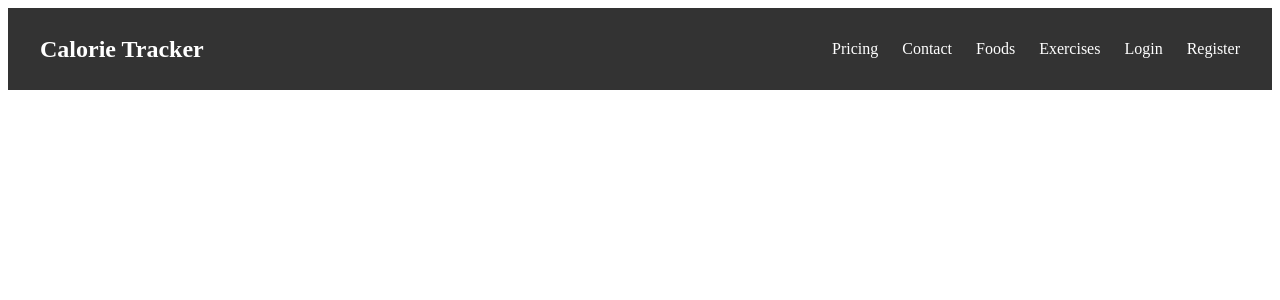
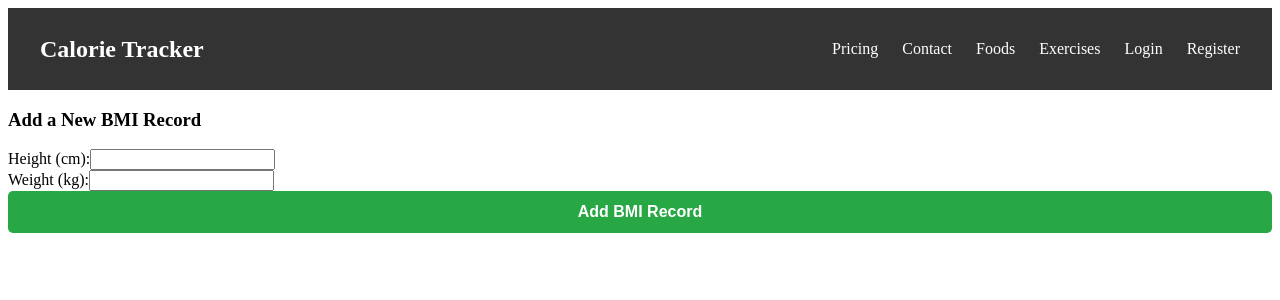
Before and after one commit to Will-Java-FS/Team5-Project1-SarahAnatoli-StephenBecker-BolaGhaly-MichaelNugent, a React (Vite) app in the folder frontend/: page /test in a window 1280 px wide. Shown: the top 300 px of the page. Built offline with nearby package versions, Linux system fonts and the light colour scheme.

Commit message:
save records component

```diff
--- a/frontend/src/App.tsx
+++ b/frontend/src/App.tsx
@@ -15,6 +15,7 @@ import NavigationBar from './components/NavBar'
 
 import BMIList from './pages/BMIList'
 import { AuthProvider } from './context/AuthContext'
+import BMIAdd from './pages/BMIAdd'
 
 function App() {
 
@@ -35,7 +36,8 @@ function App() {
             <Route path='/Login' element={<UserLogin />} />
             <Route path='/Profile' element={<UserProfile />} />
             <Route path='/Logout' element={<Logout />} />
-            <Route path='/bmirecords/bmilistbyuserid' element={<BMIList/>}/>
+            <Route path='/bmirecords' element={<BMIList/>}/>
+            <Route path='/test' element={<BMIAdd/>}/>
             {/* <Route path='/Portal' element={<Portal />} /> */}
           </Routes>
         </AuthProvider>
--- a/frontend/src/components/UserPortalCards.tsx
+++ b/frontend/src/components/UserPortalCards.tsx
@@ -12,7 +12,7 @@ import '../CSS/UserPortalCards.css'
 export default function UserPortalCards() {
     return (
         <div className='UserPortalCards'>
-            <PortalCard title="BMI Records" to="/BMIRecords" imgSrc={HearthStethoscopeIcon} />
+            <PortalCard title="BMI Records" to="/bmirecords" imgSrc={HearthStethoscopeIcon} />
             <PortalCard title="Food Logs" to="/FoodLogs" imgSrc={FoodJournal} />
             <PortalCard title="Exercise Logs" to="/ExerciseLogs" imgSrc={ExerciseLogsIcon} />
             <PortalCard title="User Profile" to="/Profile" imgSrc={UserProfileIcon} />
--- /dev/null
+++ b/frontend/src/pages/BMIAdd.tsx
@@ -0,0 +1,102 @@
+
+import { useEffect, useRef, useState } from "react";
+import axiosInstance from "../axios/AxiosInstance";
+
+interface BMIRecord {
+  id: number | undefined;
+  height: number | undefined;
+  weight: number | undefined;
+  bmiValue: number | undefined;
+  recordedAt: string | undefined;
+}
+
+export default function AddBMI() {
+
+
+  const [userBMI, setUserBMI] = useState<BMIRecord[]>([]);
+  const [newBMI, setNewBMI] = useState<BMIRecord>({
+    id: undefined,
+    height: undefined,
+    weight: undefined,
+    bmiValue: undefined,
+    recordedAt: undefined,
+    });
+
+    const heightRef = useRef<HTMLInputElement>(null);
+    const weightRef = useRef<HTMLInputElement>(null);
+
+    const save = async () => {
+
+        try {
+          const response = await axiosInstance.post("/bmirecords/addbmirecord", {
+            height: heightRef.current!.value,
+            weight: weightRef.current!.value,
+          })
+          console.log(response)
+          setUserBMI(response.data)
+
+        } catch (error) {
+          console.error("Failed to update user BMI information:", error)
+        }
+      }
+
+
+  const handleInputChange = (e: React.ChangeEvent<HTMLInputElement>) => {
+    const { name, value } = e.target;
+    setNewBMI({...newBMI,[name]: name === "height" || name === "weight" || name === "bmiValue" ? parseFloat(value) : value,});};
+
+  const handleSubmit = (e: React.FormEvent<HTMLFormElement>) => {
+    e.preventDefault();
+
+    const newRecord = {
+      ...newBMI,
+      id: userBMI.length + 1,
+      recordedAt: new Date().toISOString(),
+    };
+
+    setUserBMI([...userBMI, newRecord]);
+
+    // Clear the form
+    setNewBMI({
+      id: undefined,
+      height: undefined,
+      weight: undefined,
+      bmiValue: undefined,
+      recordedAt: undefined,
+    });
+  };
+
+  return (
+        <>
+      <h3>Add a New BMI Record</h3>
+      <form onSubmit={handleSubmit}>
+        <div>
+          <label>
+            Height (cm):
+            <input
+              type="text"
+              name="height"
+              ref={heightRef}
+              onChange={handleInputChange}
+              required
+            />
+          </label>
+        </div>
+        <div>
+          <label>
+            Weight (kg):
+            <input
+              type="text"
+              name="weight"
+              ref={weightRef}
+              onChange={handleInputChange}
+              required
+            />
+          </label>
+        </div>
+
+        <button type="submit" onClick={save}>Add BMI Record</button>
+      </form>
+      </>
+  );
+}
--- a/frontend/src/pages/BMIList.tsx
+++ b/frontend/src/pages/BMIList.tsx
@@ -54,6 +54,7 @@ export default function BMIList(){
 
 
       return (
+        <>
         <div>
           <h2>User BMI Records</h2>
             {userBMI ? userBMI.map((userBMI, index) => (
@@ -62,12 +63,17 @@ export default function BMIList(){
                 <p><strong>Weight:</strong> {userBMI.weight} kg</p>
                 <p><strong>BMI Value:</strong> {userBMI.bmiValue}</p>
                 <p><strong>Recorded At:</strong> {new Date(userBMI.recordedAt).toLocaleString()}</p>
+                <button type="submit">Remove</button>
                 <p>🏋️💪🏋️‍♀️</p>
               </div>
             ) ): (
             <p>Loading...</p>
           )}
+          <button type="submit">Add Record</button>
         </div>
+        <h3>Add a New BMI Record</h3>
+
+        </>
         );
 
 
```
